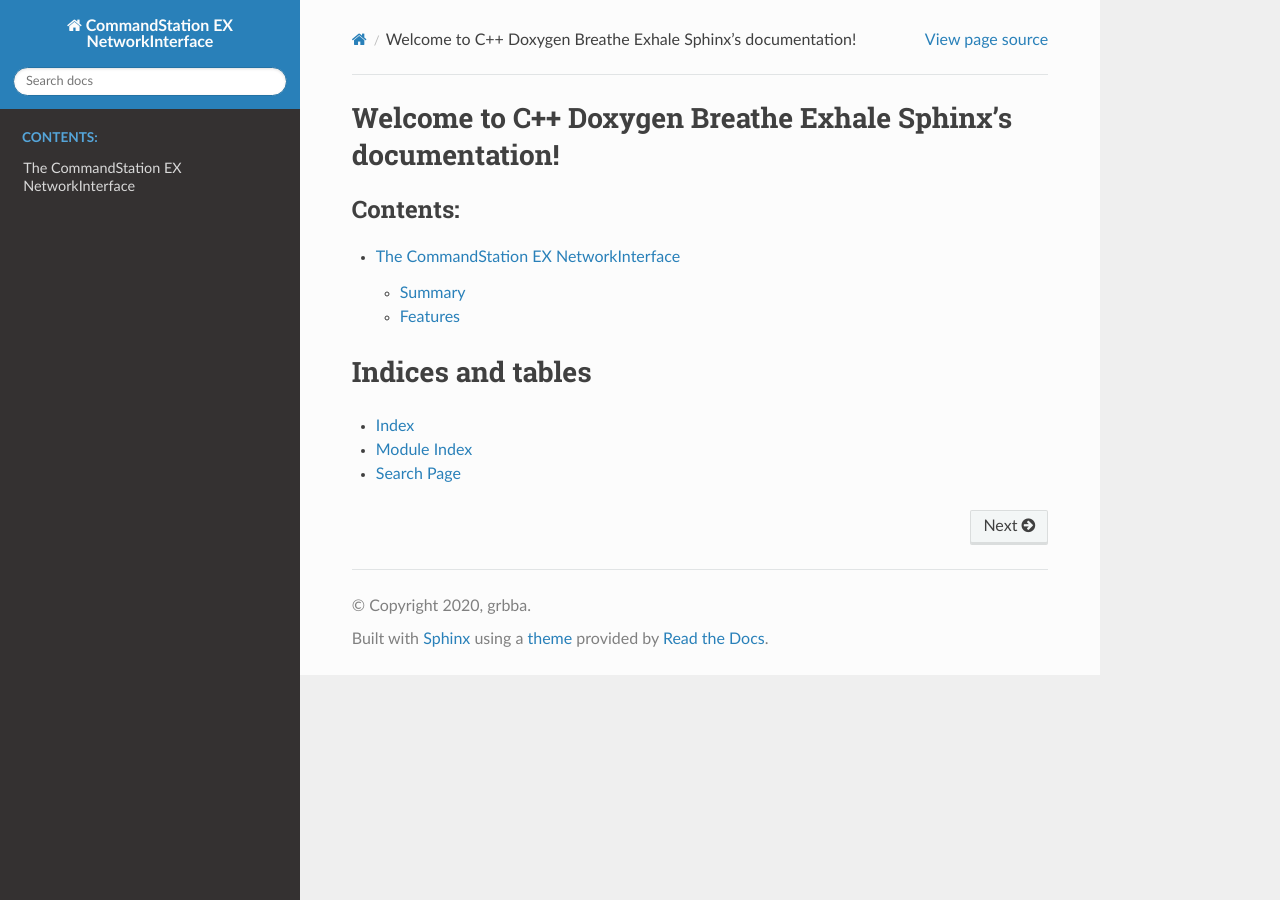
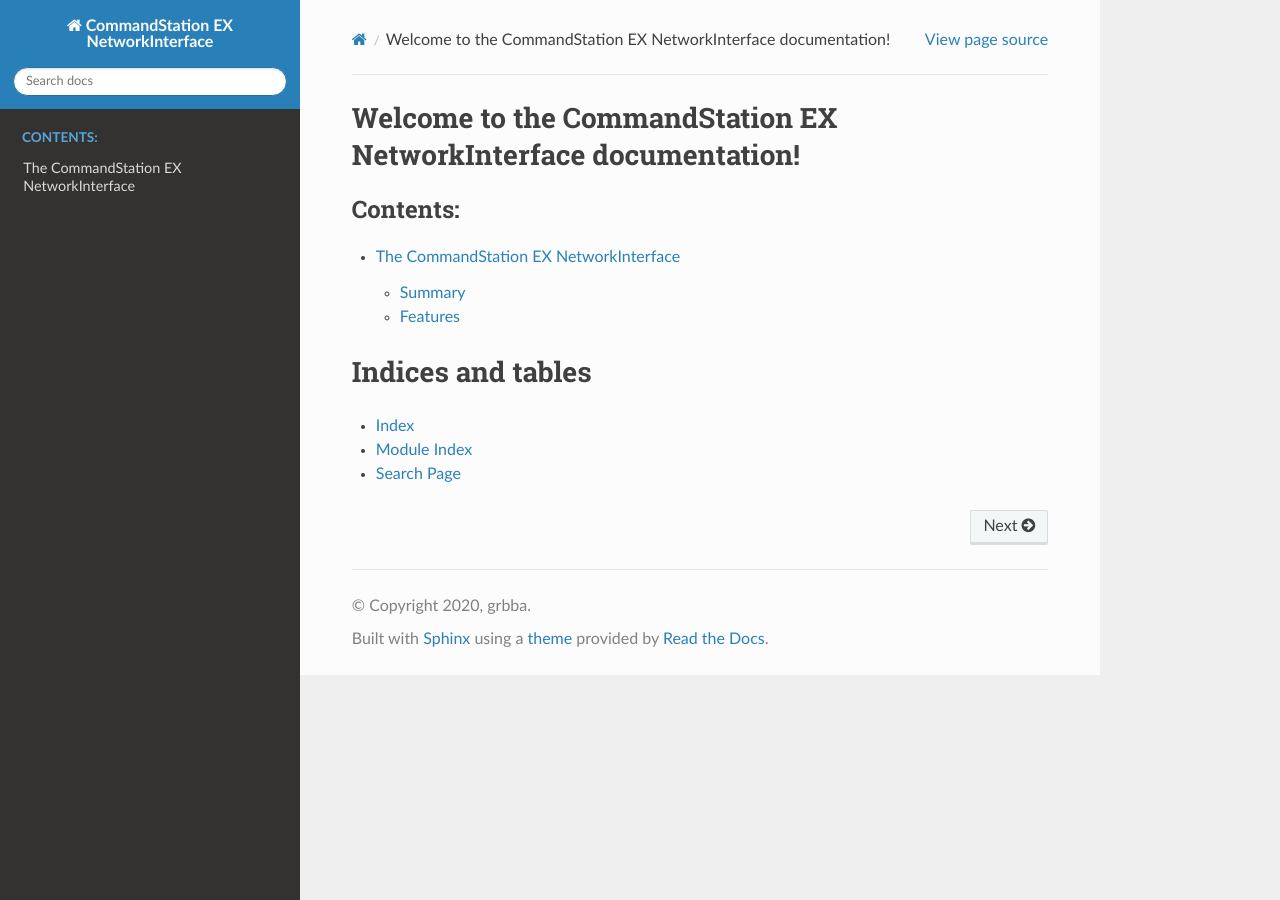
Before and after one commit to grbba/DoxyBreatheSphinx, a Sphinx documentation site: the page built from docs/index.rst, in a window 1280 px wide. Built offline with Sphinx 7.4.7 and the Read the Docs theme 2.0.0, drawn with Linux system fonts in a browser that asks for light colours; pages that are not in the unit, such as notebooks, are missing from menus.

Commit message:
doc title change

```diff
--- a/docs/index.rst
+++ b/docs/index.rst
@@ -3,8 +3,8 @@
    You can adapt this file completely to your liking, but it should at least
    contain the root `toctree` directive.
 
-Welcome to C++ Doxygen Breathe Exhale Sphinx's documentation!
-=============================================================
+Welcome to the CommandStation EX NetworkInterface documentation!
+================================================================
 
 .. toctree::
    :maxdepth: 2
```
